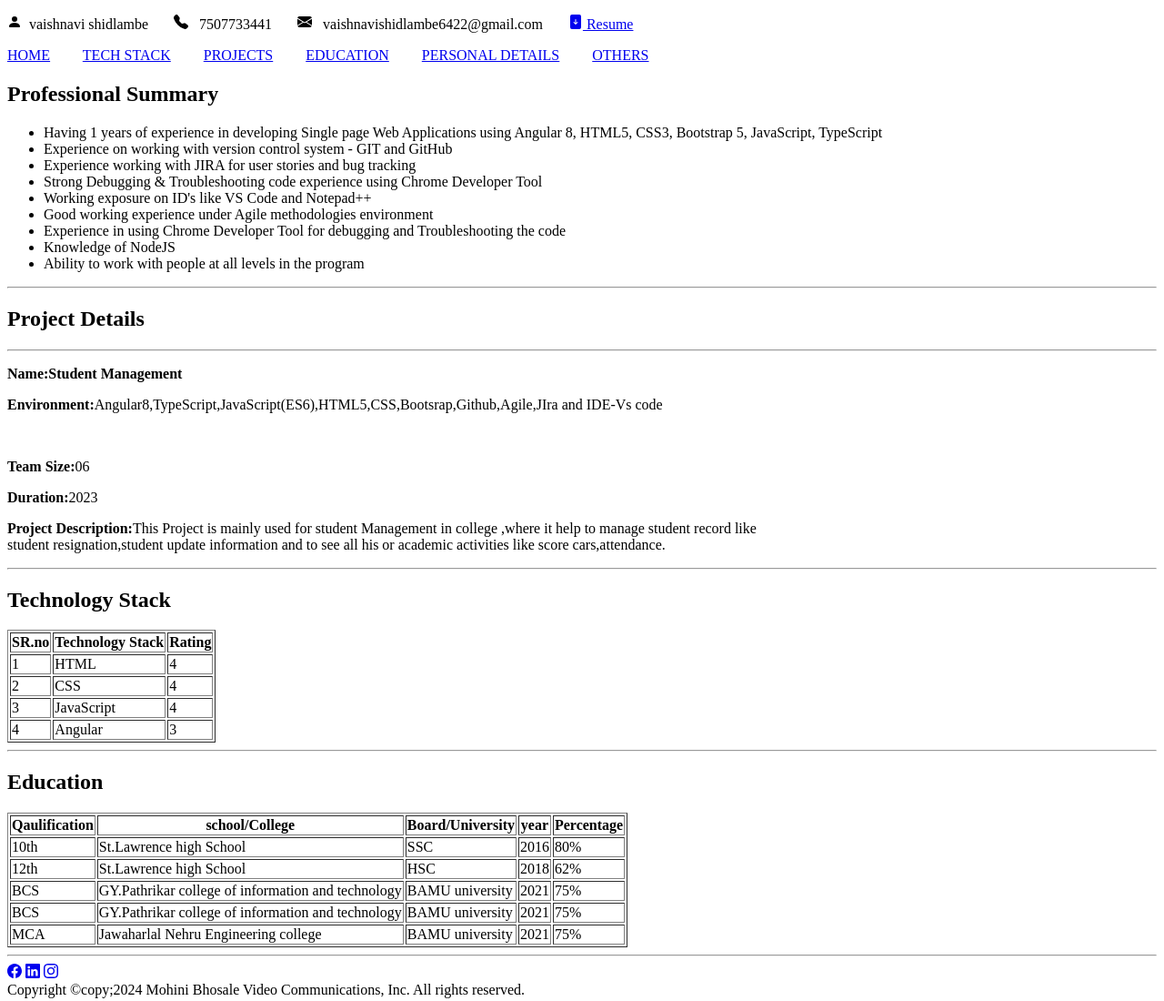
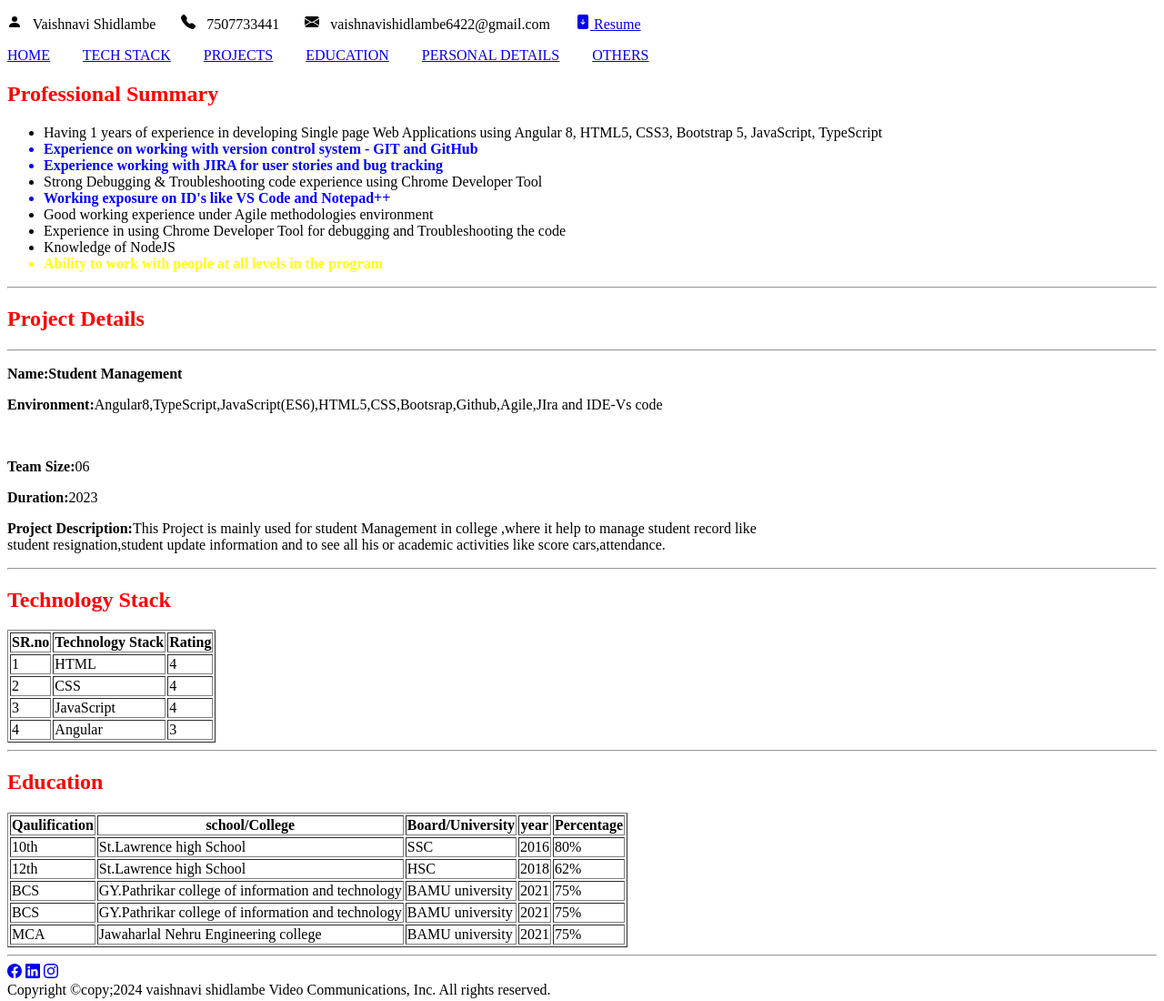
Before and after one commit to Vaishnavi6422/my-profile, a plain HTML site: page index.html in a window 1280 px wide. Shown: the whole page at 91% size. Drawn offline with Linux system fonts and the light colour scheme.

Commit message:
applied css
applied css

```diff
--- a/index.html
+++ b/index.html
@@ -4,6 +4,21 @@
     <meta charset="UTF-8" />
     <meta name="viewport" content="width=device-width, initial-scale=1.0" />
     <title>My Profile</title>
+    <style>
+    h2{
+      color: red;
+      font-weight: bold;
+    }
+    #listid{
+      color: yellow;
+      font-weight: bold;
+    }
+    .classlist {
+            color: blue;
+            font-weight: bold;
+        }
+
+    </style>
   </head>
   <body>
     <!-- Header section -->
@@ -11,7 +26,7 @@
         <p>
          <svg xmlns="http://www.w3.org/2000/svg" width="16" height="16" fill="currentColor" class="bi bi-person-fill" viewBox="0 0 16 16">
                 <path d="M3 14s-1 0-1-1 1-4 6-4 6 3 6 4-1 1-1 1zm5-6a3 3 0 1 0 0-6 3 3 0 0 0 0 6"/>
-              </svg>  &nbsp;vaishnavi shidlambe   &nbsp; &nbsp; &nbsp;
+              </svg>  &nbsp; Vaishnavi Shidlambe   &nbsp; &nbsp; &nbsp;
           <svg xmlns="http://www.w3.org/2000/svg" width="16" height="16" fill="currentColor" class="bi bi-telephone-fill" viewBox="0 0 16 16">
             <path fill-rule="evenodd" d="M1.885.511a1.745 1.745 0 0 1 2.61.163L6.29 2.98c.329.423.445.974.315 1.494l-.547 2.19a.68.68 0 0 0 .178.643l2.457 2.457a.68.68 0 0 0 .644.178l2.189-.547a1.75 1.75 0 0 1 1.494.315l2.306 1.794c.829.645.905 1.87.163 2.611l-1.034 1.034c-.74.74-1.846 1.065-2.877.702a18.6 18.6 0 0 1-7.01-4.42 18.6 18.6 0 0 1-4.42-7.009c-.362-1.03-.037-2.137.703-2.877z"/>
           </svg>  &nbsp; 7507733441  &nbsp; &nbsp; &nbsp;
@@ -39,14 +54,14 @@
     <h2>Professional Summary</h2>
     <ul>
       <li>Having 1 years of experience in developing Single page Web Applications using Angular 8, HTML5, CSS3, Bootstrap 5, JavaScript, TypeScript</li>
-      <li>Experience on working with version control system - GIT and GitHub</li>
-      <li>Experience working with JIRA for user stories and bug tracking</li>
+      <li class="classlist">Experience on working with version control system - GIT and GitHub</li>
+      <li class="classlist">Experience working with JIRA for user stories and bug tracking</li>
       <li>Strong Debugging & Troubleshooting code experience using Chrome Developer Tool</li>
-      <li>Working exposure on ID's like VS Code and Notepad++</li>
+      <li class="classlist">Working exposure on ID's like VS Code and Notepad++</li>
       <li>Good working experience under Agile methodologies environment</li>
       <li>Experience in using Chrome Developer Tool for debugging and Troubleshooting the code</li>
       <li>Knowledge of NodeJS
-      <li>Ability to work with people at all levels in the program</li>
+      <li id="listid">Ability to work with people at all levels in the program</li>
    </ul>
   </section>
 <hr>
@@ -172,7 +187,7 @@
           </footer>
           <section>
             <!-- Copy write section -->
-            Copyright ©copy;2024 Mohini Bhosale Video Communications, Inc. All rights reserved.
+            Copyright ©copy;2024 vaishnavi shidlambe Video Communications, Inc. All rights reserved.
           </section>
   </body>
 </html>
```
